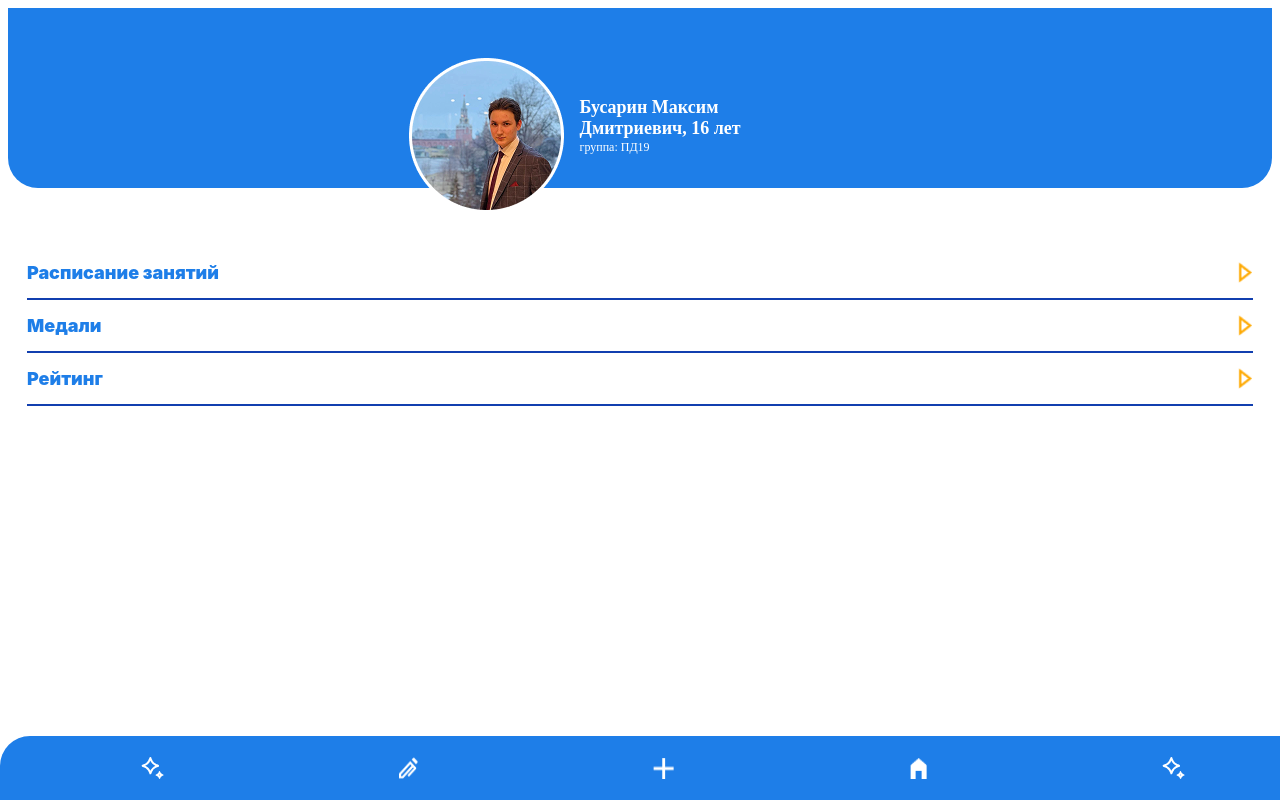
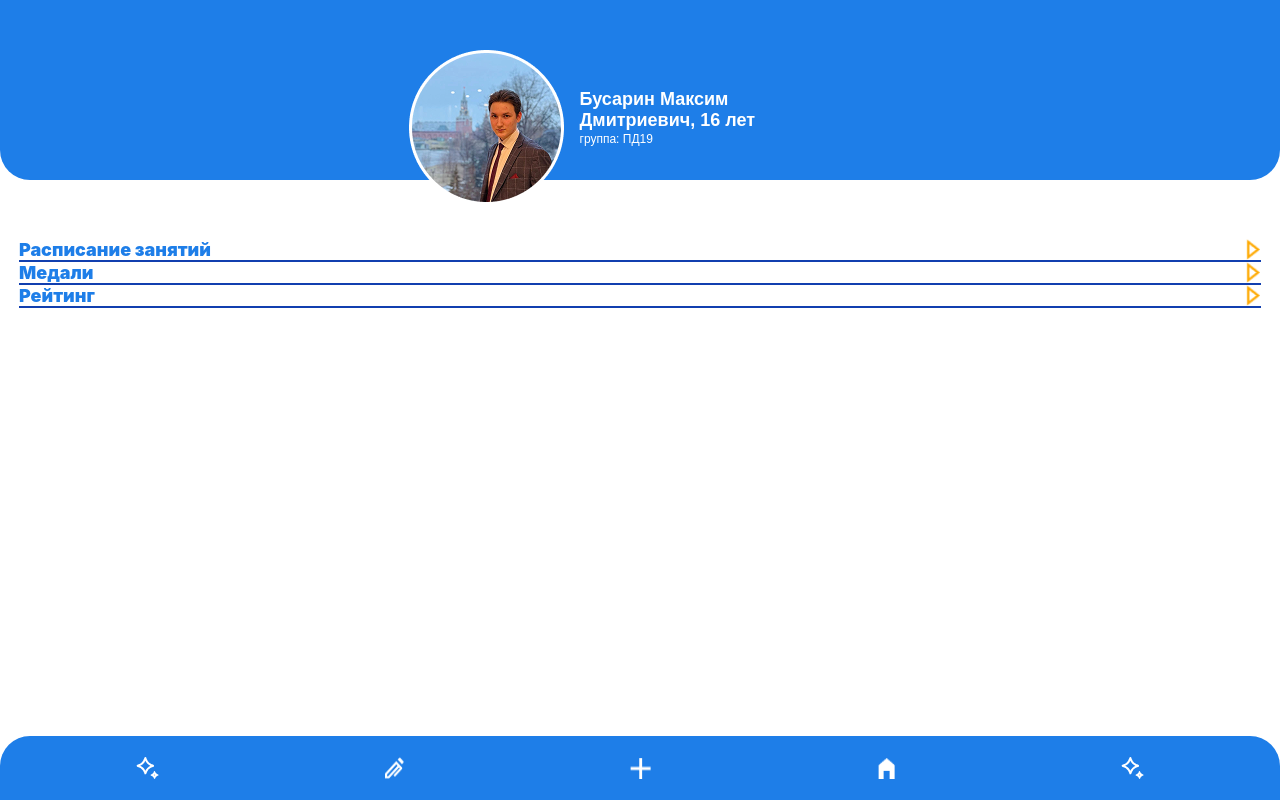
Before and after one commit to machine-del/PuzzleCode-Project, a plain HTML site: page main.html in a window 1280 px wide. Drawn offline with Linux system fonts and the light colour scheme.

Commit message:
feat: fix style pages

```diff
--- a/css/main.css
+++ b/css/main.css
@@ -1,7 +1,12 @@
-div, h1, p {
+* {
     margin: 0;
+    padding: 0;
+    box-sizing: border-box;
 }
 
+body {
+    font-family: Arial, Helvetica, sans-serif;
+}
 
 header {
     background-color: #1E7EE8;
--- a/css/raiting.css
+++ b/css/raiting.css
@@ -1,3 +1,9 @@
+* {
+    margin: 0;
+    padding: 0;
+    box-sizing: border-box;
+}
+
 .reiting-title {
     margin-top: 125px;
     display: flex;
--- a/css/timetable.css
+++ b/css/timetable.css
@@ -1,10 +1,7 @@
-h2 {
+* {
     margin: 0;
     padding: 0;
-}
-
-p {
-    margin: 0;
+    box-sizing: border-box;
 }
 
 .time-title {
```
